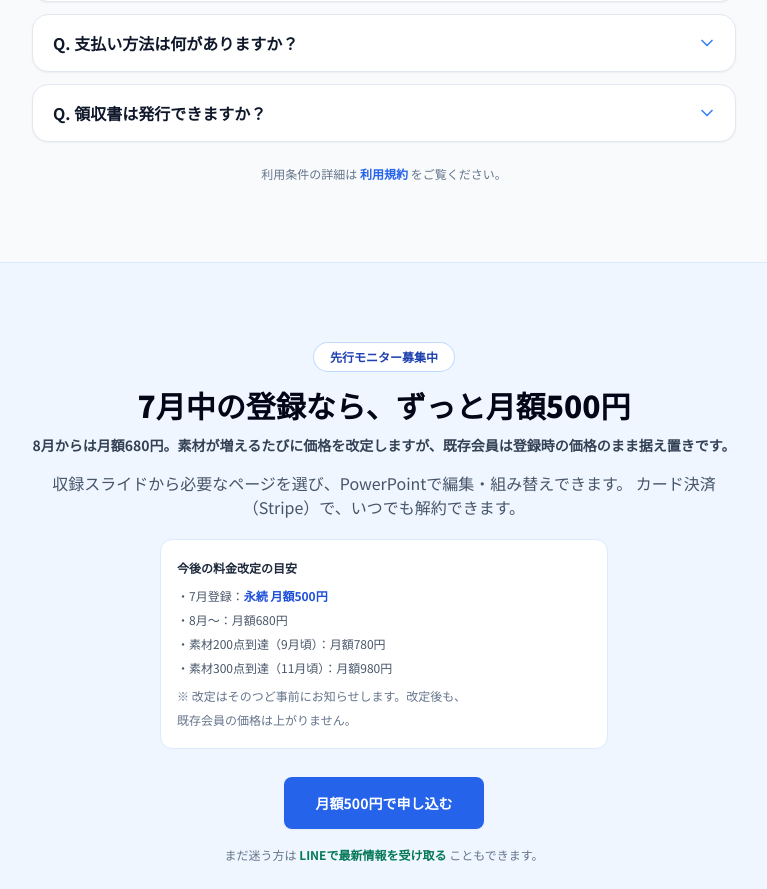
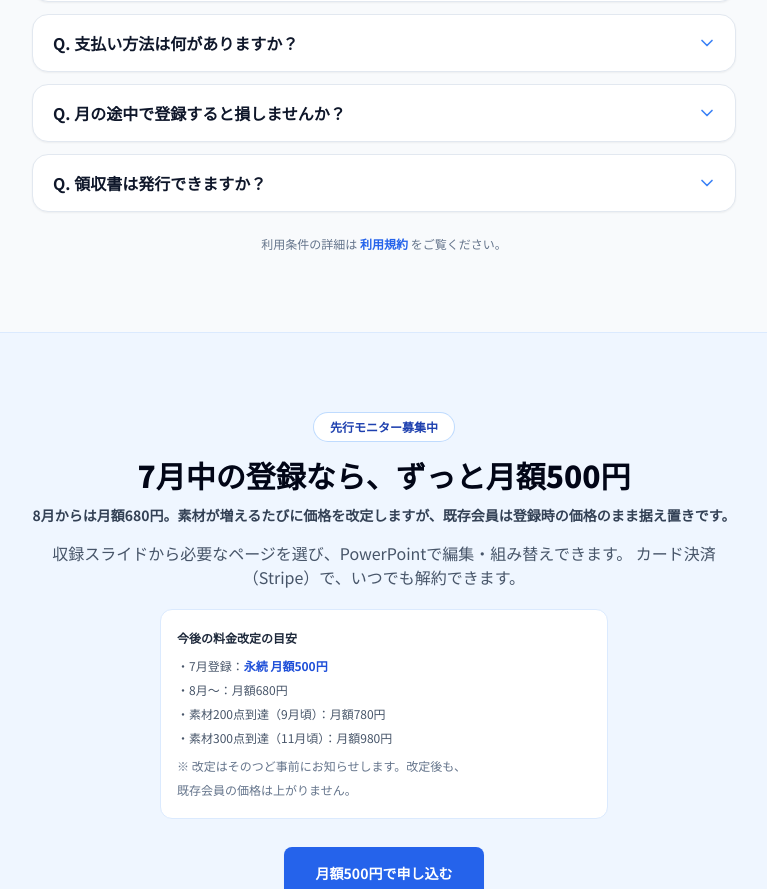
Before and after one commit to makomaru2023/jishutore-starter, a Next.js app: page /products/jishutore-plus in a window 1280 px wide. Shown: the part 5140-6029 px from the top of the page, without its empty margins (256-1023 px from the left). Built offline with nearby package versions, Linux system fonts and the light colour scheme.

Commit message:
docs: Plus FAQに月途中登録の請求説明を追加

```diff
--- a/src/app/products/jishutore-plus/page.tsx
+++ b/src/app/products/jishutore-plus/page.tsx
@@ -188,6 +188,10 @@ const faqs: { q: string; a: string }[] = [
     {
         q: "支払い方法は何がありますか？",
         a: "クレジットカード決済（Stripe）です。決済が完了すると、すぐに資料庫をご利用いただけます。",
+    },
+    {
+        q: "月の途中で登録すると損しませんか？",
+        a: "いいえ。自主トレ素材庫Plusは月初起算ではなく、登録日を基準に1か月ごとに料金が発生します。たとえば7月15日に登録した場合、次回の請求日は8月15日です。月末までの短い期間だけで1か月分が請求されることはありません。",
     },
     {
         q: "領収書は発行できますか？",
```
